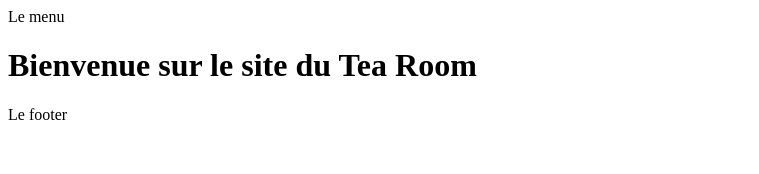
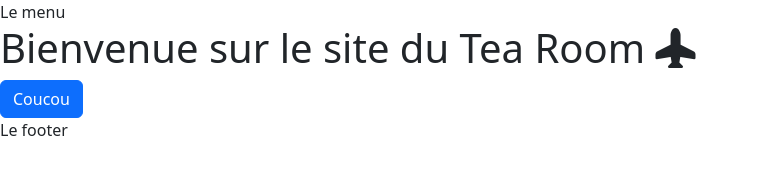
Before and after one commit to sophiedannery/THE-TEA-ROOM, a website with bundled scripts: page index.html in a window 1280 px wide. Shown: the whole page, without its empty margins (0-759 px from the left). Built offline with nearby package versions, Linux system fonts and the light colour scheme; files whose address does not match are found by name.

Commit message:
Installation de Bootstrap

```diff
--- a/index.html
+++ b/index.html
@@ -3,6 +3,10 @@
 <head>
     <meta charset="UTF-8">
     <meta name="viewport" content="width=device-width, initial-scale=1.0">
+
+    <link rel="stylesheet" href="node_modules/bootstrap/dist/css/bootstrap.min.css">
+    <link rel="stylesheet" href="node_modules/bootstrap-icons/font/bootstrap-icons.css">
+
     <title>Document</title>
 </head>
 <body>
@@ -15,6 +19,8 @@
 
 
     <script type="module" src="Router/router.js"></script>
+    <script src="node_modules/bootstrap/dist/js/bootstrap.bundle.min.js"></script>
+
 
 </body>
 </html>
--- /dev/null
+++ b/package.json
@@ -0,0 +1,6 @@
+{
+  "dependencies": {
+    "bootstrap": "^5.3.3",
+    "bootstrap-icons": "^1.11.3"
+  }
+}
--- a/pages/home.html
+++ b/pages/home.html
@@ -1 +1,3 @@
-<h1>Bienvenue sur le site du Tea Room</h1>
+<h1>Bienvenue sur le site du Tea Room <i class="bi bi-airplane-fill"></i></h1>
+
+<button class="btn btn-primary">Coucou</button>
```
Also changed, not shown: 2 other files.
